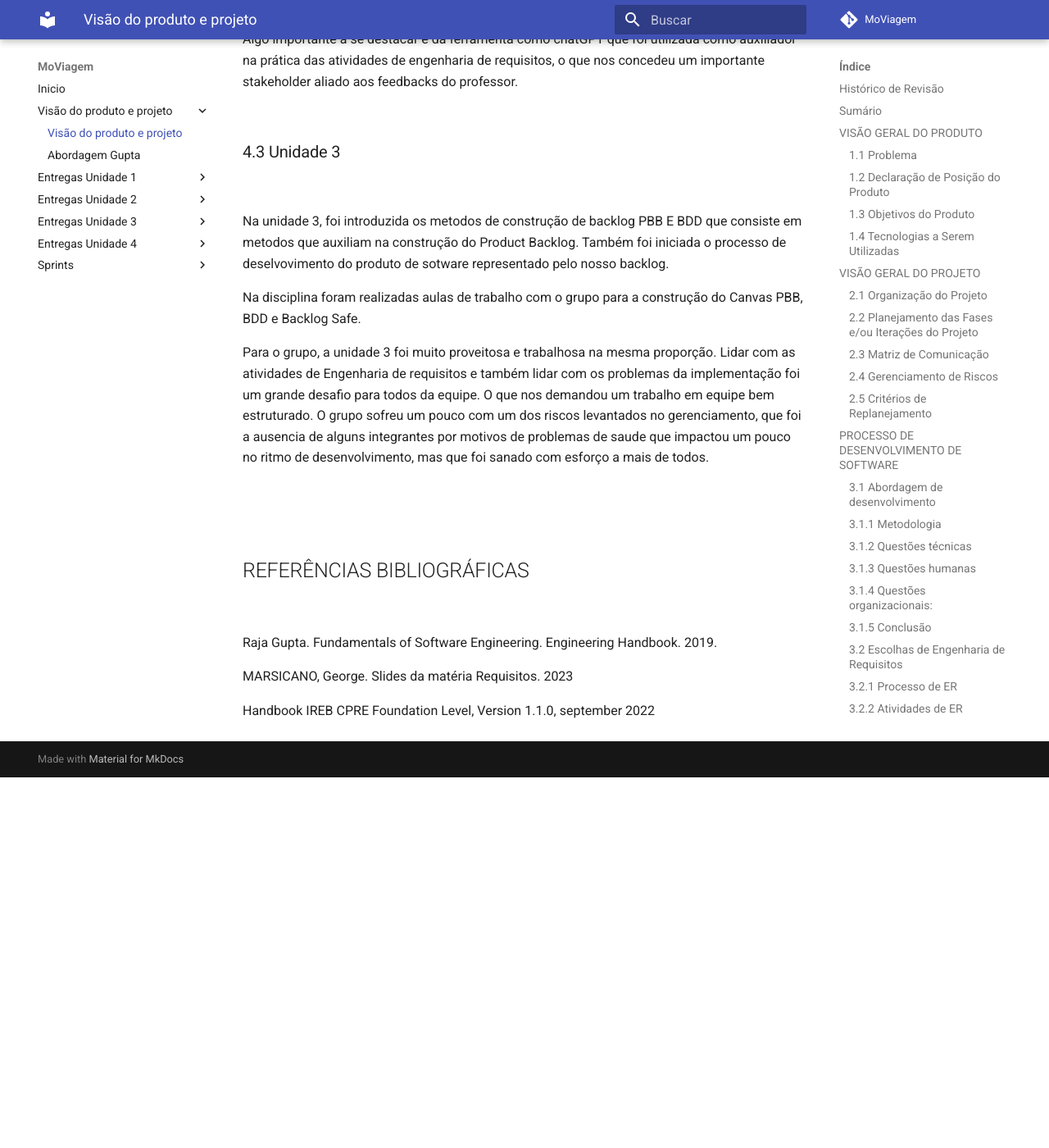
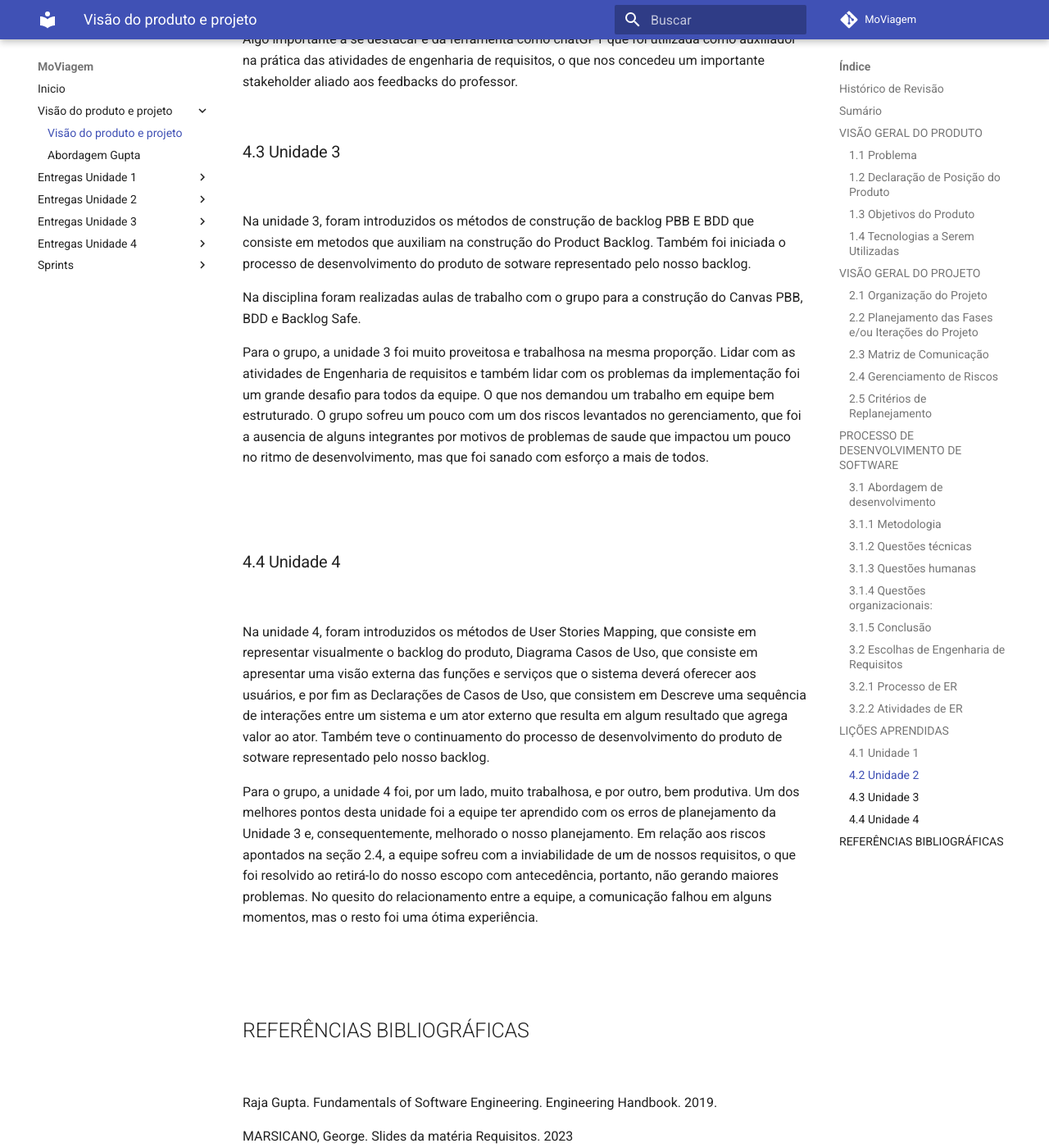
Before and after one commit to mdsreq-fga-unb/2023.1-MoViagem, an MkDocs documentation site: the page built from gitpages/docs/documentos/visao-do-produto-e-projeto.md, in a window 1280 px wide and 1400 px high, scrolled down 15156 px. Shown: the whole window at 82% size. Built offline with MkDocs 1.6.1 and Material for MkDocs 9.7.7, drawn with Linux system fonts in a browser that asks for light colours; comment, search, counter and statistics services are not loaded; before the commit the page ends 16104 px from its top, so only the background shows below that.

Commit message:
adicionando lições aprendidas da Unidade 4

```diff
--- a/gitpages/docs/documentos/visao-do-produto-e-projeto.md
+++ b/gitpages/docs/documentos/visao-do-produto-e-projeto.md
@@ -337,11 +337,21 @@ Algo importante a se destacar é da ferramenta como chatGPT que foi utilizada co
 
 <br>
 
-Na unidade 3, foi introduzida os metodos de construção de backlog PBB E BDD que consiste em metodos que auxiliam na construção do Product Backlog. Também foi iniciada o processo de deselvovimento do produto de sotware representado pelo nosso backlog.
+Na unidade 3, foram introduzidos os métodos de construção de backlog PBB E BDD que consiste em metodos que auxiliam na construção do Product Backlog. Também foi iniciada o processo de desenvolvimento do produto de sotware representado pelo nosso backlog.
 
 Na disciplina foram realizadas aulas de trabalho com o grupo para a construção do Canvas PBB, BDD e Backlog Safe.
 
 Para o grupo, a unidade 3 foi muito proveitosa e trabalhosa na mesma proporção. Lidar com as atividades de Engenharia de requisitos e também lidar com os problemas da implementação foi um grande desafio para todos da equipe. O que nos demandou um trabalho em equipe bem estruturado. O grupo sofreu um pouco com um dos riscos levantados no gerenciamento, que foi a ausencia de alguns integrantes por motivos de problemas de saude que impactou um pouco no ritmo de desenvolvimento, mas que foi sanado com esforço a mais de todos.
+
+<br></br>
+
+### 4.4 Unidade 4
+
+<br>
+
+Na unidade 4, foram introduzidos os métodos de User Stories Mapping, que consiste em representar visualmente o backlog do produto, Diagrama Casos de Uso, que consiste em apresentar uma visão externa das funções e serviços que o sistema deverá oferecer aos usuários, e por fim as Declarações de Casos de Uso, que consistem em Descreve uma sequência de interações entre um sistema e um ator externo que resulta em algum resultado que agrega valor ao ator. Também teve o continuamento do processo de desenvolvimento do produto de sotware representado pelo nosso backlog.
+
+Para o grupo, a unidade 4 foi, por um lado, muito trabalhosa, e por outro, bem produtiva. Um dos melhores pontos desta unidade foi a equipe ter aprendido com os erros de planejamento da Unidade 3 e, consequentemente, melhorado o nosso planejamento. Em relação aos riscos apontados na seção 2.4, a equipe sofreu com a inviabilidade de um de nossos requisitos, o que foi resolvido ao retirá-lo do nosso escopo com antecedência, portanto, não gerando maiores problemas. No quesito do relacionamento entre a equipe, a comunicação falhou em alguns momentos, mas o resto foi uma ótima experiência.
 
 <br></br>
 
```
Also changed, not shown: gitpages/docs/documentos/backlog.md (+2 -3 lines), gitpages/docs/documentos/mvp2.md (+2 -3 lines), gitpages/docs/documentos/pontuacao-requisitos.md (+2 -3 lines).
